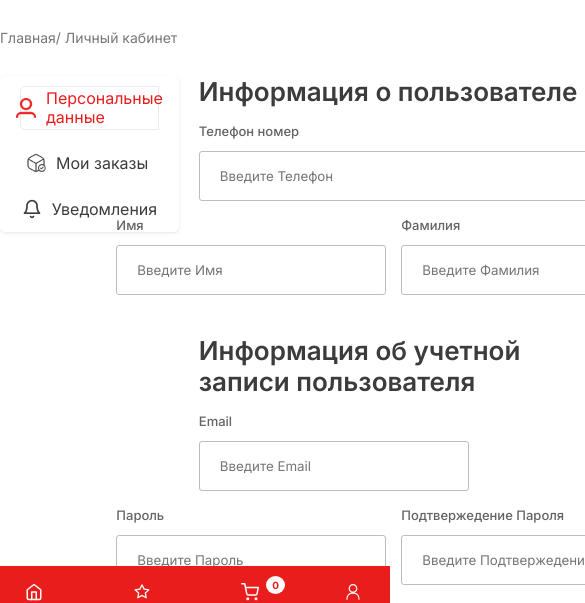
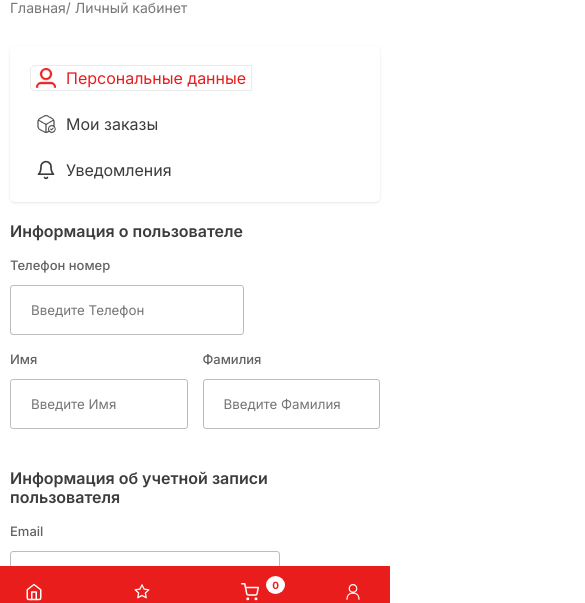
Before and after one commit to codewithakbar/datashop_uz, a React (Create React App) app in the folder frontend/: page /kabinet in a window 390 px wide. Shown: the part 207-810 px from the top of the page, 585 px wide, since content can reach past the window. Built offline with nearby package versions, Linux system fonts and the light colour scheme.

Commit message:
account respansive

```diff
--- a/frontend/src/style/profil.css
+++ b/frontend/src/style/profil.css
@@ -373,6 +373,32 @@
         box-shadow: none;
         margin: 0px;
     }
-
-
+    .Kabinet {
+        width: 100%;
+        padding: 0px 10px;
+    }
+    .kabinetInfo {
+        flex-direction: column;
+    }
+    .kabinetProfil {
+        width: 100%;
+    }
+    .registerTitle {
+        font-weight: 600;
+        font-size: 16px;
+        line-height: 19px;
+        color: #3C3C3C;
+    }
+    .telInput {
+        width: 100%;
+    }
+    .userInfo {
+        width: 100%;
+    }
+    .userInfo input {
+        width: 100%;
+    }
+    .kabinetRegiser {
+        padding-bottom: 20px;
+    }
 }
--- a/frontend/src/style/zakaz.css
+++ b/frontend/src/style/zakaz.css
@@ -246,14 +246,14 @@
         flex-direction: column;
         justify-content: center;
         align-items: center;
-        gap: 80px;
+        gap: 20px;
         width: 100%;
         margin: auto;
         padding: 0 10px;
     }
-
     .Zakaz {
         display: flex;
+        justify-content: center;
         flex-direction: column;
         gap: 50px;
     }
@@ -313,4 +313,7 @@
     .ZakazRes {
         display: none !important;
     }
+    .ZakazSelects {
+        justify-content: start;
+    }
 }
```
